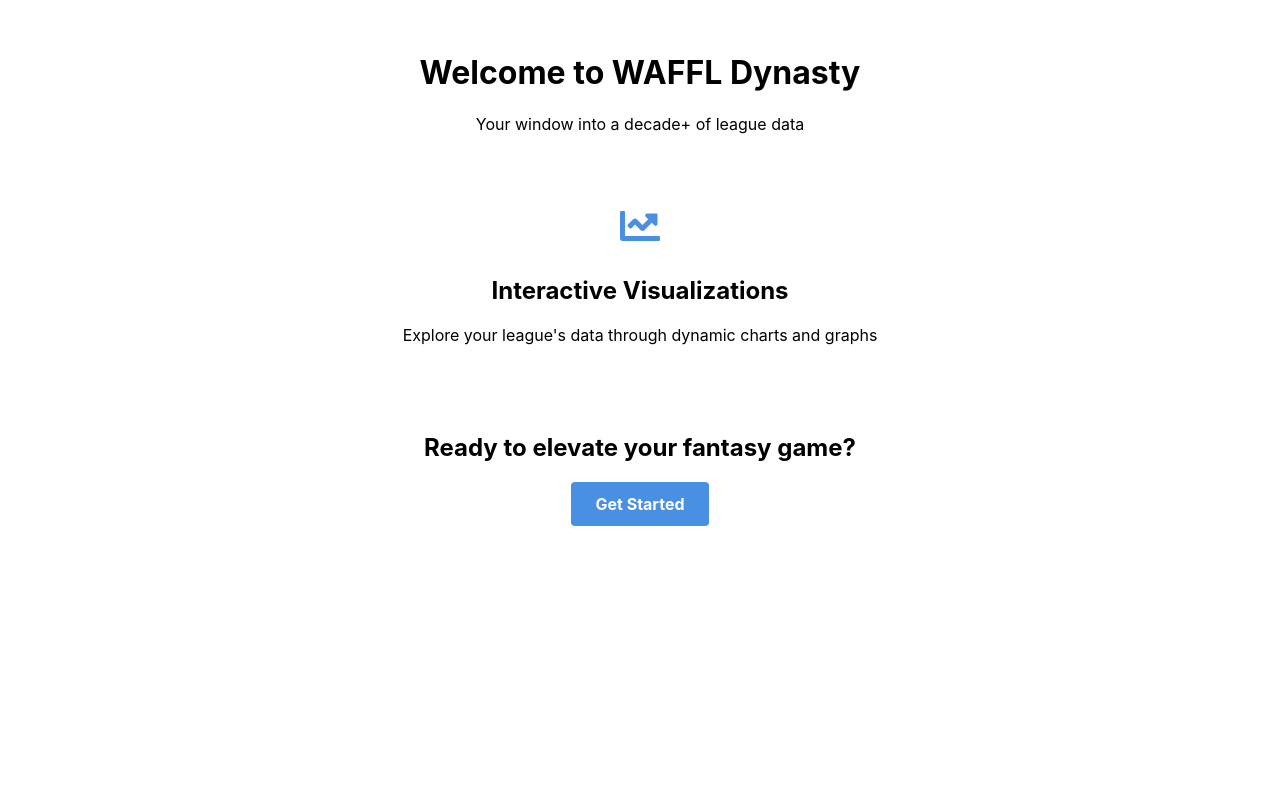
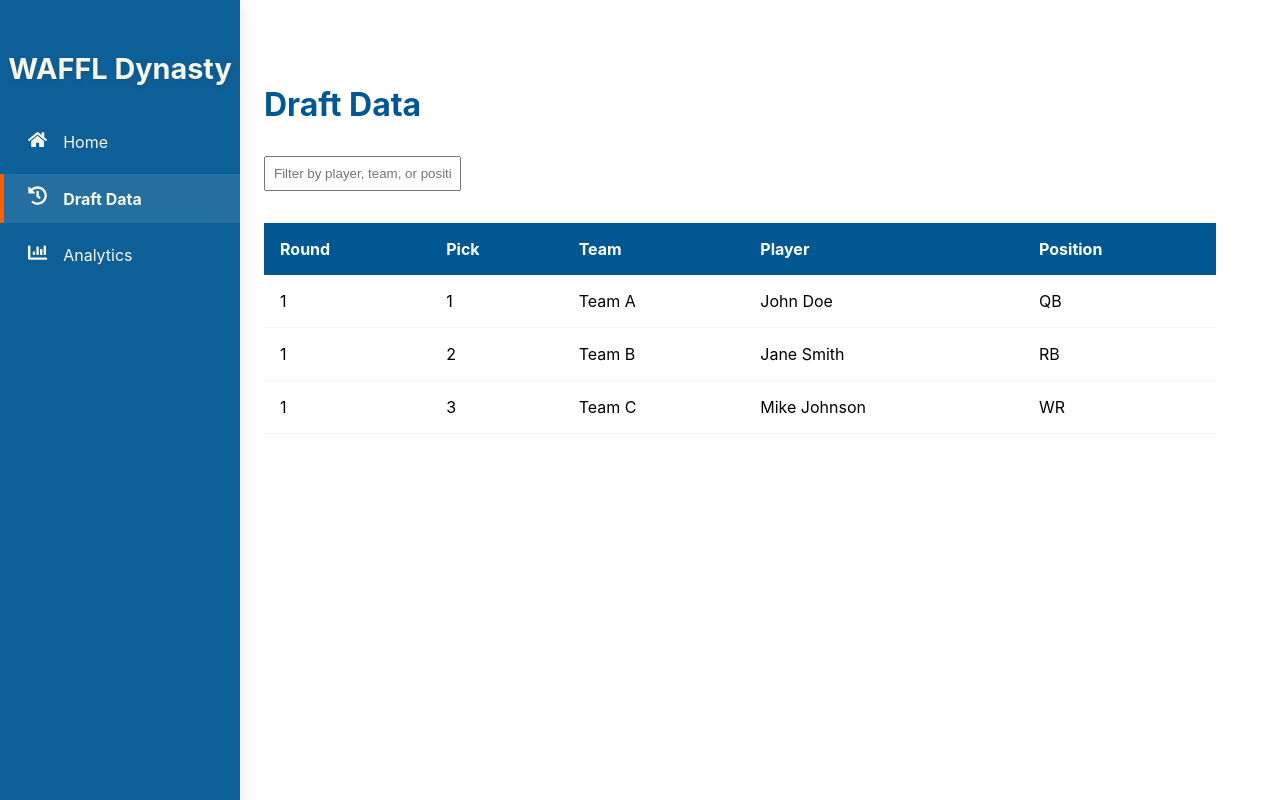
Before and after one commit to graemebrooks/waffl-window, a React (Create React App) app: page /draft-data in a window 1280 px wide. Built offline with nearby package versions, Linux system fonts and the light colour scheme.

Commit message:
add sidebar and draft data pages

```diff
--- a/src/App.js
+++ b/src/App.js
@@ -1,16 +1,37 @@
 import React from 'react';
-import { BrowserRouter as Router } from 'react-router-dom';
+import { BrowserRouter as Router, Route, Routes } from 'react-router-dom';
 import { ThemeProvider } from 'styled-components';
+import styled from 'styled-components';
 import { theme } from './styles/theme';
 import Home from './pages/home';
+import DraftData from './pages/DraftData';
+import Sidebar from './components/Sidebar';
+
+const AppContainer = styled.div`
+  display: flex;
+`;
+
+const MainContent = styled.main`
+  flex-grow: 1;
+  margin-left: 200px; // Width of the sidebar
+  padding: 2rem;
+`;
 
 function App() {
   return (
-    <Router>
-      <ThemeProvider theme={theme}>
-        <Home />
-      </ThemeProvider>
-    </Router>
+    <ThemeProvider theme={theme}>
+      <Router>
+        <AppContainer>
+          <Sidebar />
+          <MainContent>
+            <Routes>
+              <Route path="/" element={<Home />} />
+              <Route path="/draft-data" element={<DraftData />} />
+            </Routes>
+          </MainContent>
+        </AppContainer>
+      </Router>
+    </ThemeProvider>
   );
 }
 
--- /dev/null
+++ b/src/components/Sidebar.js
@@ -0,0 +1,100 @@
+import React from 'react';
+import styled from 'styled-components';
+import { Link, useLocation } from 'react-router-dom';
+import { FaHome, FaHistory, FaChartBar } from 'react-icons/fa';
+
+const SidebarContainer = styled.div`
+  width: 240px;
+  height: 100vh;
+  background-color: rgba(0, 87, 146, 0.95); // Slightly transparent primary color
+  backdrop-filter: blur(10px);
+  color: #FFFFFF;
+  padding: 2rem 0;
+  position: fixed;
+  left: 0;
+  top: 0;
+  box-shadow: 0 0 20px rgba(0, 0, 0, 0.1);
+  display: flex;
+  flex-direction: column;
+  z-index: 1000;
+`;
+
+const Logo = styled.h1`
+  font-size: 1.8rem;
+  text-align: center;
+  margin-bottom: 2rem;
+  color: #F6F6E9;
+  text-shadow: 0 2px 4px rgba(0, 0, 0, 0.1);
+`;
+
+const NavList = styled.ul`
+  list-style-type: none;
+  padding: 0;
+  margin: 0;
+  flex-grow: 1;
+`;
+
+const NavItem = styled.li`
+  margin-bottom: 0.5rem;
+`;
+
+const NavLink = styled(Link)`
+  display: flex;
+  align-items: center;
+  color: #F6F6E9;
+  text-decoration: none;
+  padding: 0.75rem 1.5rem;
+  transition: all 0.3s ease;
+  border-left: 4px solid transparent;
+
+  &:hover, &.active {
+    background-color: rgba(246, 246, 233, 0.1);
+    border-left-color: #FD5F00;
+  }
+
+  &.active {
+    font-weight: bold;
+  }
+`;
+
+const Icon = styled.span`
+  margin-right: 1rem;
+  font-size: 1.2rem;
+`;
+
+const Footer = styled.div`
+  font-size: 0.8rem;
+  text-align: center;
+  padding: 1rem;
+  color: rgba(246, 246, 233, 0.7);
+`;
+
+function Sidebar() {
+  const location = useLocation();
+
+  return (
+    <SidebarContainer>
+      <Logo>WAFFL Dynasty</Logo>
+      <NavList>
+        <NavItem>
+          <NavLink to="/" className={location.pathname === '/' ? 'active' : ''}>
+            <Icon><FaHome /></Icon> Home
+          </NavLink>
+        </NavItem>
+        <NavItem>
+          <NavLink to="/draft-data" className={location.pathname === '/draft-data' ? 'active' : ''}>
+            <Icon><FaHistory /></Icon> Draft Data
+          </NavLink>
+        </NavItem>
+        <NavItem>
+          <NavLink to="/analytics" className={location.pathname === '/analytics' ? 'active' : ''}>
+            <Icon><FaChartBar /></Icon> Analytics
+          </NavLink>
+        </NavItem>
+      </NavList>
+      <Footer>© 2023 WAFFL Dynasty</Footer>
+    </SidebarContainer>
+  );
+}
+
+export default Sidebar;
--- /dev/null
+++ b/src/pages/DraftData.js
@@ -0,0 +1,123 @@
+import React, { useState } from 'react';
+import styled from 'styled-components';
+
+const PageContainer = styled.div`
+  padding: 2rem;
+  background-color: #FFFFFF;
+`;
+
+const Header = styled.h1`
+  color: ${props => props.theme.colors.primary};
+  margin-bottom: 2rem;
+`;
+
+const Table = styled.table`
+  width: 100%;
+  border-collapse: collapse;
+  margin-bottom: 2rem;
+`;
+
+const Th = styled.th`
+  background-color: ${props => props.theme.colors.primary};
+  color: #FFFFFF;
+  padding: 1rem;
+  text-align: left;
+`;
+
+const Td = styled.td`
+  padding: 1rem;
+  border-bottom: 1px solid ${props => props.theme.colors.secondary};
+`;
+
+const FilterContainer = styled.div`
+  margin-bottom: 2rem;
+`;
+
+const FilterInput = styled.input`
+  padding: 0.5rem;
+  margin-right: 1rem;
+`;
+
+const FilterSelect = styled.select`
+  padding: 0.5rem;
+`;
+
+// Mock data (replace this with API data later)
+const mockDraftData = [
+  { id: 1, round: 1, pick: 1, team: 'Team A', player: 'John Doe', position: 'QB' },
+  { id: 2, round: 1, pick: 2, team: 'Team B', player: 'Jane Smith', position: 'RB' },
+  { id: 3, round: 1, pick: 3, team: 'Team C', player: 'Mike Johnson', position: 'WR' },
+  // Add more mock data as needed
+];
+
+function DraftData() {
+  const [draftData, setDraftData] = useState(mockDraftData);
+  const [filter, setFilter] = useState('');
+  const [sortColumn, setSortColumn] = useState('');
+  const [sortDirection, setSortDirection] = useState('asc');
+
+  const handleFilterChange = (e) => {
+    setFilter(e.target.value.toLowerCase());
+  };
+
+  const handleSort = (column) => {
+    if (column === sortColumn) {
+      setSortDirection(sortDirection === 'asc' ? 'desc' : 'asc');
+    } else {
+      setSortColumn(column);
+      setSortDirection('asc');
+    }
+
+    const sortedData = [...draftData].sort((a, b) => {
+      if (a[column] < b[column]) return sortDirection === 'asc' ? -1 : 1;
+      if (a[column] > b[column]) return sortDirection === 'asc' ? 1 : -1;
+      return 0;
+    });
+
+    setDraftData(sortedData);
+  };
+
+  const filteredData = draftData.filter(
+    (pick) =>
+      pick.player.toLowerCase().includes(filter) ||
+      pick.team.toLowerCase().includes(filter) ||
+      pick.position.toLowerCase().includes(filter)
+  );
+
+  return (
+    <PageContainer>
+      <Header>Draft Data</Header>
+      <FilterContainer>
+        <FilterInput
+          type="text"
+          placeholder="Filter by player, team, or position"
+          onChange={handleFilterChange}
+        />
+      </FilterContainer>
+      <Table>
+        <thead>
+          <tr>
+            <Th onClick={() => handleSort('round')}>Round</Th>
+            <Th onClick={() => handleSort('pick')}>Pick</Th>
+            <Th onClick={() => handleSort('team')}>Team</Th>
+            <Th onClick={() => handleSort('player')}>Player</Th>
+            <Th onClick={() => handleSort('position')}>Position</Th>
+          </tr>
+        </thead>
+        <tbody>
+          {filteredData.map((pick) => (
+            <tr key={pick.id}>
+              <Td>{pick.round}</Td>
+              <Td>{pick.pick}</Td>
+              <Td>{pick.team}</Td>
+              <Td>{pick.player}</Td>
+              <Td>{pick.position}</Td>
+            </tr>
+          ))}
+        </tbody>
+      </Table>
+    </PageContainer>
+  );
+}
+
+export default DraftData;
--- a/src/pages/home.js
+++ b/src/pages/home.js
@@ -1,55 +1,84 @@
 import React from 'react';
+import styled from 'styled-components';
 import { Link } from 'react-router-dom';
-import { FaTrophy, FaChartLine, FaHistory, FaDatabase } from 'react-icons/fa';
-import styled from 'styled-components';
+import { FaChartLine, FaTrophy, FaHistory, FaDatabase } from 'react-icons/fa';
 
 const HomeContainer = styled.div`
-  max-width: 1200px;
-  margin: 0 auto;
+  min-height: 100vh;
+  background-color: #FFFFFF;
+  color: ${props => props.theme.colors.text};
   padding: 2rem;
 `;
 
 const Hero = styled.header`
   text-align: center;
-  margin-bottom: 3rem;
+  margin-bottom: 4rem;
+
+  h1 {
+    font-size: 3rem;
+    color: ${props => props.theme.colors.primary};
+    margin-bottom: 1rem;
+  }
+
+  p {
+    font-size: 1.2rem;
+    color: ${props => props.theme.colors.background};
+  }
 `;
 
 const Features = styled.section`
   display: grid;
   grid-template-columns: repeat(auto-fit, minmax(250px, 1fr));
   gap: 2rem;
-  margin-bottom: 3rem;
+  margin-bottom: 4rem;
 `;
 
 const FeatureCard = styled.div`
-  background-color: ${props => props.theme.colors.background};
-  padding: 1.5rem;
-  border-radius: 8px;
+  background: ${props => props.theme.colors.secondary};
+  border-radius: 10px;
+  padding: 2rem;
   text-align: center;
+  transition: transform 0.3s ease, box-shadow 0.3s ease;
+
+  &:hover {
+    transform: translateY(-5px);
+    box-shadow: 0 10px 20px rgba(0, 0, 0, 0.1);
+  }
 `;
 
 const FeatureIcon = styled.div`
-  font-size: 2.5rem;
+  font-size: 3rem;
   margin-bottom: 1rem;
-  color: ${props => props.theme.colors.primary};
+  color: ${props => props.theme.colors.accent};
+`;
+
+const FeatureLink = styled(Link)`
+  text-decoration: none;
+  color: inherit;
 `;
 
 const CTA = styled.section`
   text-align: center;
+
+  h2 {
+    font-size: 2rem;
+    margin-bottom: 2rem;
+    color: ${props => props.theme.colors.primary};
+  }
 `;
 
-const CTAButton = styled(Link)`
-  display: inline-block;
-  background-color: ${props => props.theme.colors.primary};
-  color: white;
-  padding: 0.75rem 1.5rem;
-  border-radius: 4px;
-  text-decoration: none;
-  font-weight: bold;
+const CTAButton = styled.button`
+  background-color: ${props => props.theme.colors.accent};
+  color: #FFFFFF;
+  padding: 1rem 2rem;
+  font-size: 1.2rem;
+  border: none;
+  border-radius: 5px;
+  cursor: pointer;
   transition: background-color 0.3s ease;
 
   &:hover {
-    background-color: ${props => props.theme.colors.secondary};
+    background-color: ${props => props.theme.colors.accentHover};
   }
 `;
 
@@ -67,12 +96,28 @@ function Home() {
           <h2>Interactive Visualizations</h2>
           <p>Explore your league's data through dynamic charts and graphs</p>
         </FeatureCard>
-        {/* ... other feature cards ... */}
+        <FeatureCard>
+          <FeatureIcon><FaTrophy /></FeatureIcon>
+          <h2>Real-time Stats</h2>
+          <p>Stay updated with live player and team statistics</p>
+        </FeatureCard>
+        <FeatureLink to="/draft-data">
+          <FeatureCard>
+            <FeatureIcon><FaHistory /></FeatureIcon>
+            <h2>Draft History</h2>
+            <p>Analyze past draft data and trends</p>
+          </FeatureCard>
+        </FeatureLink>
+        <FeatureCard>
+          <FeatureIcon><FaDatabase /></FeatureIcon>
+          <h2>Seamless Integration</h2>
+          <p>Powered by our robust waffl-diver backend</p>
+        </FeatureCard>
       </Features>
 
       <CTA>
         <h2>Ready to elevate your fantasy game?</h2>
-        <CTAButton to="/dashboard">Get Started</CTAButton>
+        <CTAButton>Get Started</CTAButton>
       </CTA>
     </HomeContainer>
   );
--- a/src/styles/theme.js
+++ b/src/styles/theme.js
@@ -2,65 +2,19 @@ import { rgba } from 'polished';
 
 export const theme = {
   colors: {
-    primary: '#4a90e2',
-    secondary: '#3a7bc8',
-    accent: '#ff6b6b',
-    background: '#ffffff',
-    backgroundGradient: 'linear-gradient(135deg, #f5f7fa 0%, #c3cfe2 100%)',
-    text: '#333333',
-    textLight: '#666666',
-    success: '#66bb6a',
-    error: '#f44336',
-    warning: '#ffa726',
+    background: '#13334C',  // Now used for dark text
+    primary: '#005792',
+    secondary: '#F6F6E9',   // Light background for feature cards
+    accent: '#FD5F00',
+    accentHover: '#E55400',
+    text: '#13334C',        // Dark text color
   },
   fonts: {
-    main: '"Poppins", -apple-system, BlinkMacSystemFont, "Segoe UI", Roboto, Helvetica, Arial, sans-serif',
-    heading: '"Montserrat", -apple-system, BlinkMacSystemFont, "Segoe UI", Roboto, Helvetica, Arial, sans-serif',
-  },
-  fontSizes: {
-    small: '0.875rem',
-    medium: '1rem',
-    large: '1.25rem',
-    xlarge: '1.5rem',
-    xxlarge: '2rem',
+    main: 'Arial, sans-serif',
   },
   breakpoints: {
     mobile: '576px',
     tablet: '768px',
     desktop: '1024px',
-    wide: '1440px',
-  },
-  spacing: {
-    xs: '0.25rem',
-    sm: '0.5rem',
-    md: '1rem',
-    lg: '1.5rem',
-    xl: '2rem',
-  },
-  borderRadius: {
-    small: '4px',
-    medium: '8px',
-    large: '16px',
-    circle: '50%',
-  },
-  shadows: {
-    small: '0 2px 4px rgba(0, 0, 0, 0.1)',
-    medium: '0 4px 6px rgba(0, 0, 0, 0.1)',
-    large: '0 10px 20px rgba(0, 0, 0, 0.1)',
-  },
-  transitions: {
-    default: '0.3s ease',
-    fast: '0.15s ease',
-    slow: '0.5s ease',
-  },
-  zIndex: {
-    modal: 1000,
-    overlay: 900,
-    dropdown: 800,
-    header: 700,
-    footer: 600,
-  },
-  utils: {
-    transparentize: (color, amount) => rgba(color, amount),
-  },
+  }
 };
```
